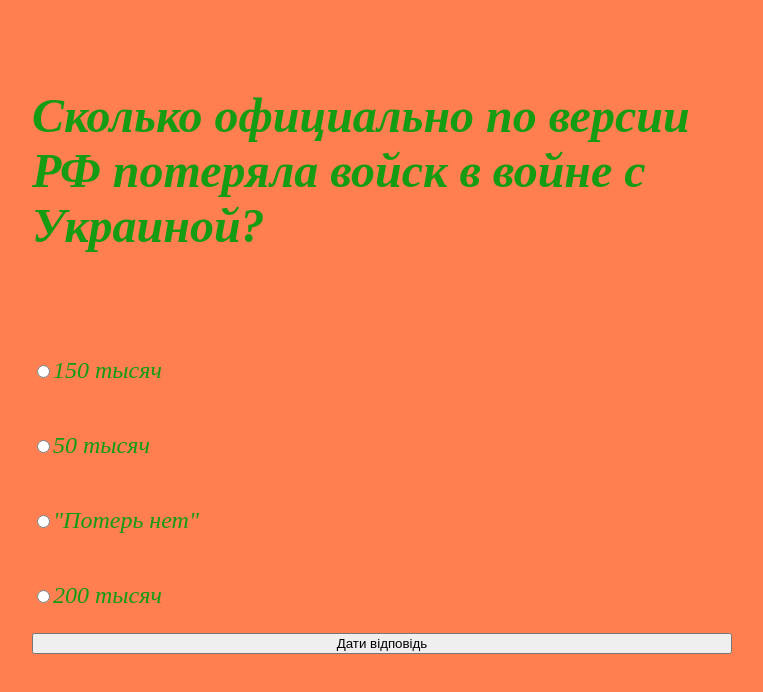
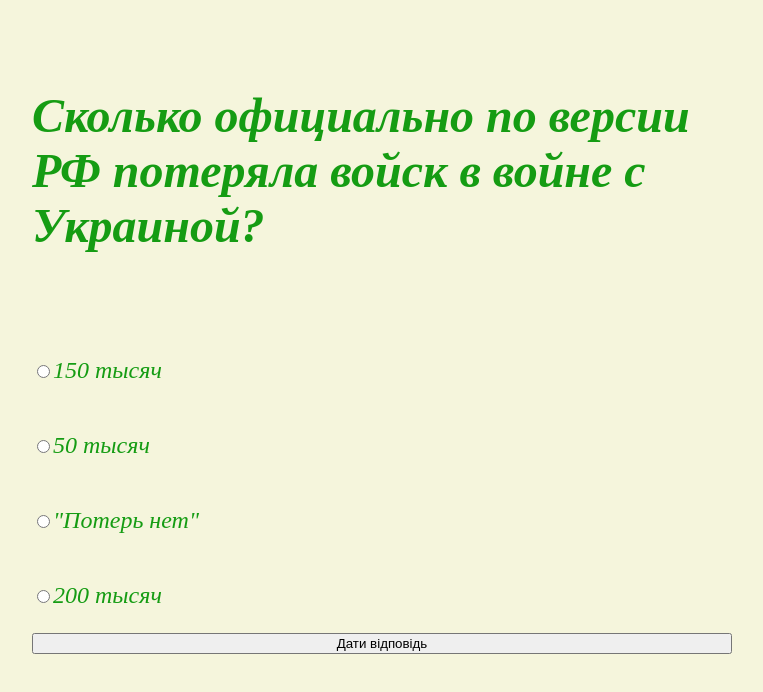
Before and after one commit to ReversTm/test_10, a plain HTML site: page index.html in a window 1280 px wide. Shown: the whole page, without its empty margins (258-1021 px from the left). Drawn offline with Linux system fonts and the light colour scheme.

Commit message:
Update style.css

```diff
--- a/css/style.css
+++ b/css/style.css
@@ -1,5 +1,5 @@
 body {
-    background-color: coral;
+    background-color: #F5F5DC;
     color: rgb(21, 156, 19);
     font-style: italic;
     font-size: 20px;
```
